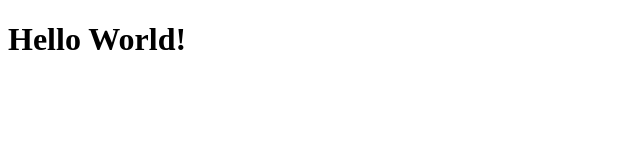
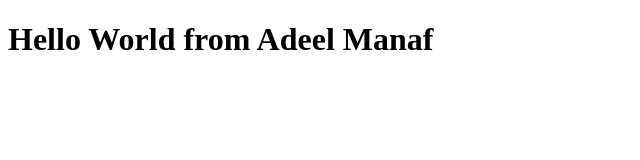
Before and after one commit to adeelmanaf43/bootcamp-1, a plain HTML site: page index.html in a window 1280 px wide. Shown: the whole page, without its empty margins (0-640 px from the left). Drawn offline with Linux system fonts and the light colour scheme.

Commit message:
Changes in index.html

```diff
--- a/index.html
+++ b/index.html
@@ -6,6 +6,6 @@
     <title>Document</title>
 </head>
 <body>
-    <h1>Hello World!</h1>
+    <h1>Hello World from Adeel Manaf</h1>
 </body>
 </html>
```
